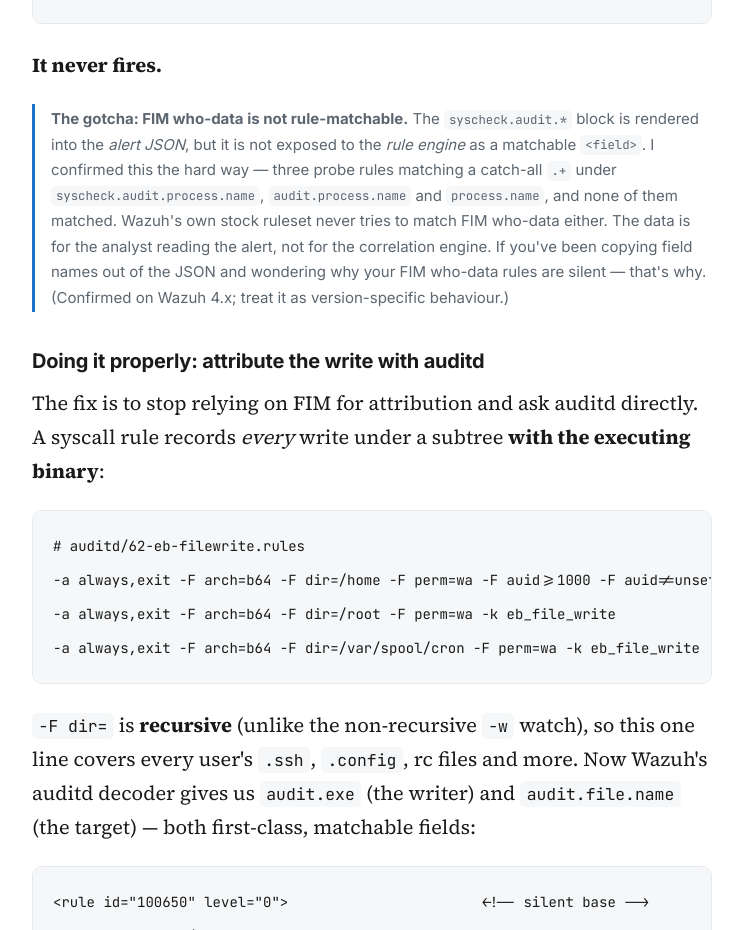
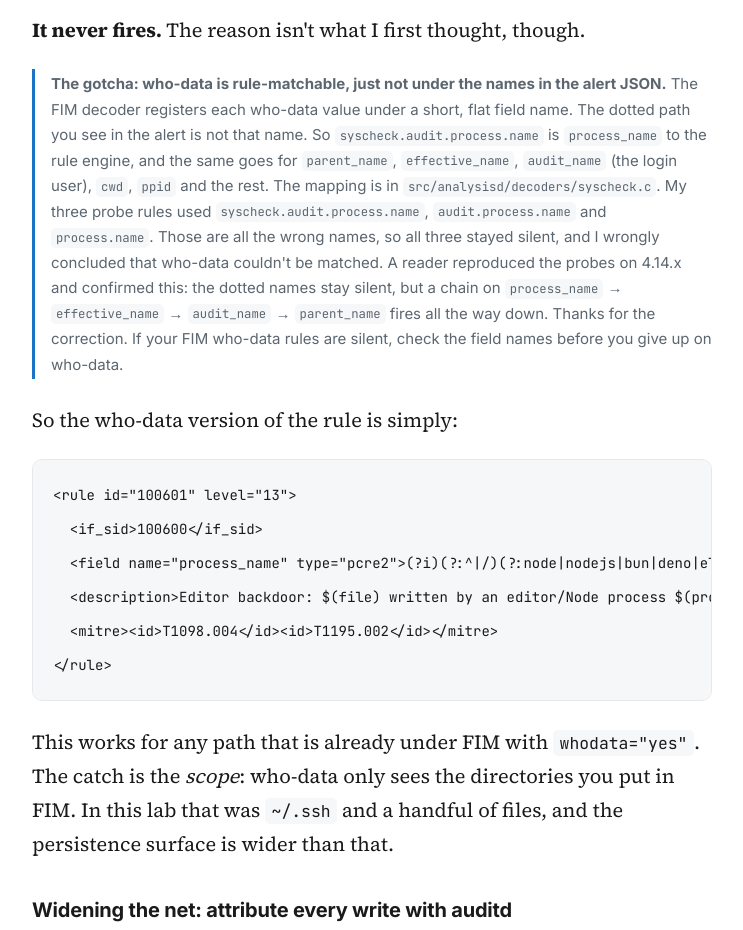
Before and after one commit to SAMsploit1/SAMsploit1.github.io, a plain HTML site: page posts/linux-persistence-editor-backdoor.html in a window 1280 px wide. Shown: the part 3720-4650 px from the top of the page, without its empty margins (268-1011 px from the left). Drawn offline with Linux system fonts and the light colour scheme.

Commit message:
Editor-backdoor post: correct the FIM who-data claim
Who-data is rule-matchable via the decoder's flat field names
(process_name, parent_name, audit_name, ...), not the dotted JSON paths.
Add the working who-data rule and reframe auditd as wider coverage.

```diff
--- a/posts/linux-persistence-editor-backdoor.html
+++ b/posts/linux-persistence-editor-backdoor.html
@@ -4,9 +4,9 @@
 <meta charset="utf-8">
 <meta name="viewport" content="width=device-width, initial-scale=1">
 <title>Who wrote that key? Catching Linux persistence from a trojanized editor extension · SAMspl0it</title>
-<meta name="description" content="A trojanized editor extension plants an SSH backdoor as a node process. Attributing the writer with auditd — and why Wazuh FIM who-data can't do it.">
+<meta name="description" content="A trojanized editor extension plants an SSH backdoor as a node process. Attributing the writer with Wazuh FIM who-data and auditd — and the field-name trap that makes who-data rules look broken.">
 <meta property="og:title" content="Who wrote that key? Catching Linux persistence with Wazuh">
-<meta property="og:description" content="A trojanized editor extension plants an SSH backdoor as a node process. Attributing the writer with auditd — and why Wazuh FIM who-data can't do it.">
+<meta property="og:description" content="A trojanized editor extension plants an SSH backdoor as a node process. Attributing the writer with Wazuh FIM who-data and auditd — and the field-name trap that makes who-data rules look broken.">
 <meta property="og:type" content="article">
 <link rel="preconnect" href="https://fonts.googleapis.com">
 <link rel="preconnect" href="https://fonts.gstatic.com" crossorigin>
@@ -65,7 +65,7 @@ Shell rc hook                      ~/.bashrc, ~/.zshrc, ...             T1546.00
 <pre><code>$ sudo -u devuser node simulate.js            # run the chain
 $ sudo -u devuser node simulate.js --cleanup  # undo it</code></pre>
 
-  <h2>Vector 1 — the SSH key, and the question Wazuh can't answer the obvious way</h2>
+  <h2>Vector 1 — the SSH key, and the field-name trap</h2>
   <p>Start with the crown jewel: a key appended to <code>authorized_keys</code>. FIM catches the change immediately. Here's the real alert (trimmed):</p>
 <pre><code>{
   "rule": { "id": "100600", "level": 8,
@@ -85,12 +85,21 @@ $ sudo -u devuser node simulate.js --cleanup  # undo it</code></pre>
   &lt;field name="audit.process.name" type="pcre2"&gt;(?i)(?:^|/)(?:node|code|cursor|...)$&lt;/field&gt;
   &lt;description&gt;authorized_keys written by an editor/Node process&lt;/description&gt;
 &lt;/rule&gt;</code></pre>
-  <p><strong>It never fires.</strong></p>
+  <p><strong>It never fires.</strong> The reason isn't what I first thought, though.</p>
 
-  <p class="note"><strong>The gotcha: FIM who-data is not rule-matchable.</strong> The <code>syscheck.audit.*</code> block is rendered into the <em>alert JSON</em>, but it is not exposed to the <em>rule engine</em> as a matchable <code>&lt;field&gt;</code>. I confirmed this the hard way — three probe rules matching a catch-all <code>.+</code> under <code>syscheck.audit.process.name</code>, <code>audit.process.name</code> and <code>process.name</code>, and none of them matched. Wazuh's own stock ruleset never tries to match FIM who-data either. The data is for the analyst reading the alert, not for the correlation engine. If you've been copying field names out of the JSON and wondering why your FIM who-data rules are silent — that's why. (Confirmed on Wazuh 4.x; treat it as version-specific behaviour.)</p>
+  <p class="note"><strong>The gotcha: who-data is rule-matchable, just not under the names in the alert JSON.</strong> The FIM decoder registers each who-data value under a short, flat field name. The dotted path you see in the alert is not that name. So <code>syscheck.audit.process.name</code> is <code>process_name</code> to the rule engine, and the same goes for <code>parent_name</code>, <code>effective_name</code>, <code>audit_name</code> (the login user), <code>cwd</code>, <code>ppid</code> and the rest. The mapping is in <code>src/analysisd/decoders/syscheck.c</code>. My three probe rules used <code>syscheck.audit.process.name</code>, <code>audit.process.name</code> and <code>process.name</code>. Those are all the wrong names, so all three stayed silent, and I wrongly concluded that who-data couldn't be matched. A reader reproduced the probes on 4.14.x and confirmed this: the dotted names stay silent, but a chain on <code>process_name</code> → <code>effective_name</code> → <code>audit_name</code> → <code>parent_name</code> fires all the way down. Thanks for the correction. If your FIM who-data rules are silent, check the field names before you give up on who-data.</p>
 
-  <h3 class="sans">Doing it properly: attribute the write with auditd</h3>
-  <p>The fix is to stop relying on FIM for attribution and ask auditd directly. A syscall rule records <em>every</em> write under a subtree <strong>with the executing binary</strong>:</p>
+  <p>So the who-data version of the rule is simply:</p>
+<pre><code>&lt;rule id="100601" level="13"&gt;
+  &lt;if_sid&gt;100600&lt;/if_sid&gt;
+  &lt;field name="process_name" type="pcre2"&gt;(?i)(?:^|/)(?:node|nodejs|bun|deno|electron|cursor|code|codium|windsurf)$&lt;/field&gt;
+  &lt;description&gt;Editor backdoor: $(file) written by an editor/Node process $(process_name) (login user: $(audit_name))&lt;/description&gt;
+  &lt;mitre&gt;&lt;id&gt;T1098.004&lt;/id&gt;&lt;id&gt;T1195.002&lt;/id&gt;&lt;/mitre&gt;
+&lt;/rule&gt;</code></pre>
+  <p>This works for any path that is already under FIM with <code>whodata="yes"</code>. The catch is the <em>scope</em>: who-data only sees the directories you put in FIM. In this lab that was <code>~/.ssh</code> and a handful of files, and the persistence surface is wider than that.</p>
+
+  <h3 class="sans">Widening the net: attribute every write with auditd</h3>
+  <p>To cover the whole surface without listing every path in FIM, ask auditd directly. A syscall rule records <em>every</em> write under a subtree <strong>with the executing binary</strong>:</p>
 <pre><code># auditd/62-eb-filewrite.rules
 -a always,exit -F arch=b64 -F dir=/home -F perm=wa -F auid&gt;=1000 -F auid!=unset -k eb_file_write
 -a always,exit -F arch=b64 -F dir=/root -F perm=wa -k eb_file_write
@@ -134,7 +143,7 @@ $ sudo -u devuser node simulate.js --cleanup  # undo it</code></pre>
 100656  XDG autostart entry written by editor/Node process .../claude-code.desktop
 100657  systemd user unit written by editor/Node process .../claude-telemetry.service
 100658  shell rc file written by editor/Node process /home/devuser/.bashrc</code></pre>
-  <p>This is the part FIM who-data could never have done, even if it <em>were</em> matchable: the autostart and systemd-user directories weren't in the original FIM scope at all. The auditd subtree watch gets them for free. Of these four, only the hidden <code>~/.config</code> drop (100655) is a vector Microsoft observed in this sample; the autostart, systemd-user and rc-hook rules — and the illustrative names <code>claude-code.desktop</code> and <code>claude-telemetry.service</code> — are adjacent vectors the watch covers, not IOCs seen in the wild.</p>
+  <p>This is where the auditd watch earns its place next to FIM who-data. The autostart and systemd-user directories weren't in the original FIM scope at all, so who-data never saw those writes. The auditd subtree watch gets them for free. (You could add each directory to FIM with <code>whodata="yes"</code> and match <code>process_name</code> instead. That works, but you have to know every path in advance.) Of these four, only the hidden <code>~/.config</code> drop (100655) is a vector Microsoft observed in this sample; the autostart, systemd-user and rc-hook rules — and the illustrative names <code>claude-code.desktop</code> and <code>claude-telemetry.service</code> — are adjacent vectors the watch covers, not IOCs seen in the wild.</p>
 
   <figure><img src="../assets/linux-eb-events.png" alt="Wazuh Threat Hunting table filtered on rule.groups:editor_backdoor" loading="lazy"><figcaption>The whole persistence chain in one view: filter <code>rule.groups:editor_backdoor</code>.</figcaption></figure>
 
@@ -159,7 +168,7 @@ $ sudo -u devuser node simulate.js --cleanup  # undo it</code></pre>
 
   <h2>Takeaways</h2>
   <ol>
-    <li><strong>For "which process touched this file" on Linux, reach for auditd <code>-F dir=</code> syscall rules, not FIM who-data.</strong> FIM tells you a file changed and shows the writer to a human; auditd lets the <em>engine</em> act on the writer.</li>
+    <li><strong>FIM who-data is rule-matchable, as long as you use the decoder's flat field names</strong> (<code>process_name</code>, <code>parent_name</code>, <code>audit_name</code> and so on), not the dotted paths from the alert JSON. For writer attribution across a wide, partly unknown surface, auditd <code>-F dir=</code> syscall rules with <code>audit.exe</code> cover more ground. Use who-data for the paths you already watch, and auditd for the rest.</li>
     <li><strong>A single recursive subtree watch replaces a pile of per-path rules.</strong> Match the location in <code>audit.file.name</code> and the actor in <code>audit.exe</code>, and one auditd rule covers the whole persistence surface.</li>
     <li><strong>Detect creation by existence/attribution, correlate the kill chain.</strong> File-content diffs miss the first write; the alert you page on is the correlation (key added → tunnel up), not any single file event.</li>
     <li><strong>The behavioural line is the clean one.</strong> You can't blocklist developers adding SSH keys. You <em>can</em> alert when a code editor's runtime does — that boundary is what turned a pile of benign-looking file writes into one level-15 incident.</li>
```
Also changed, not shown: index.html (+1 -1 lines).
